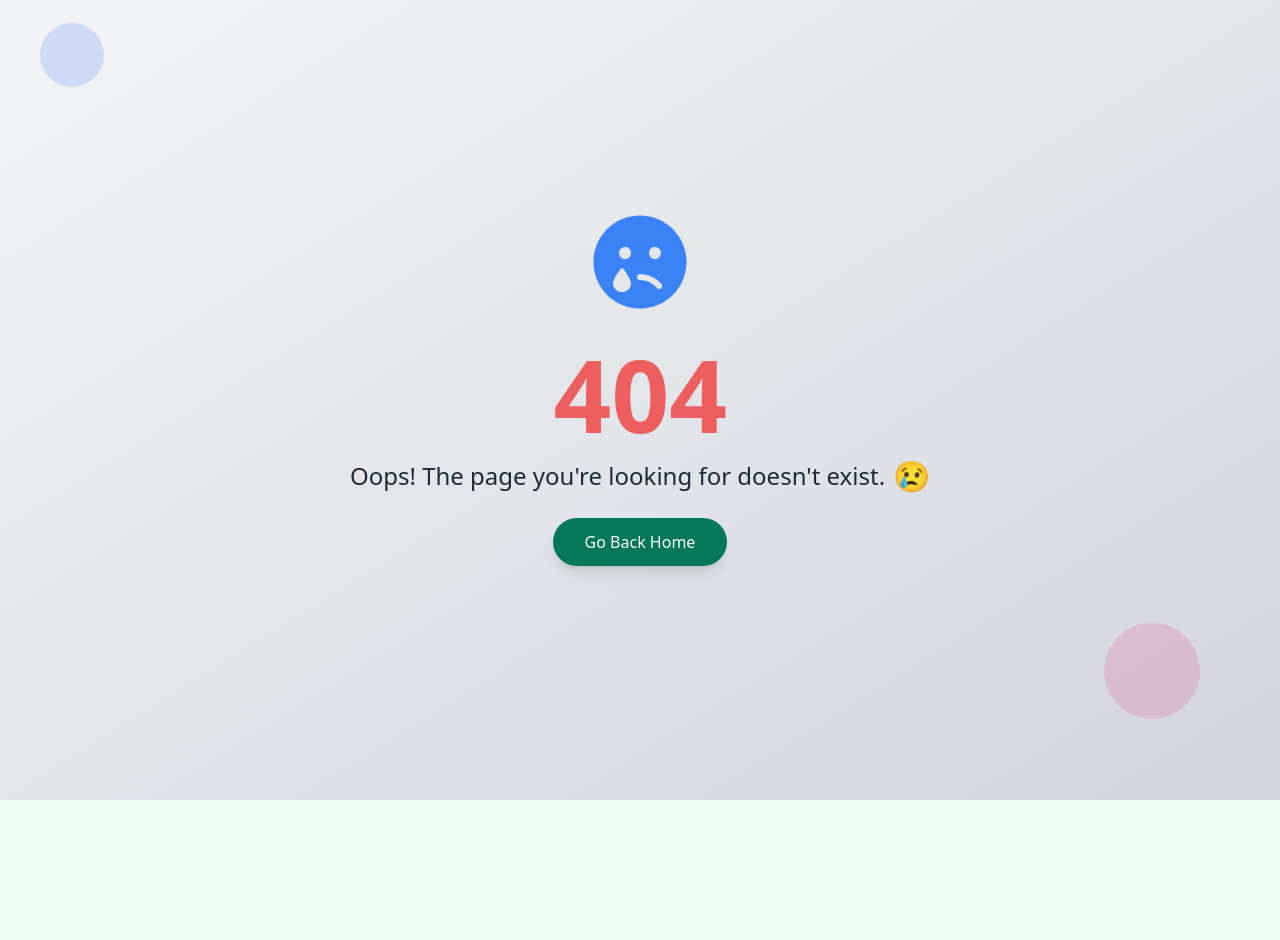
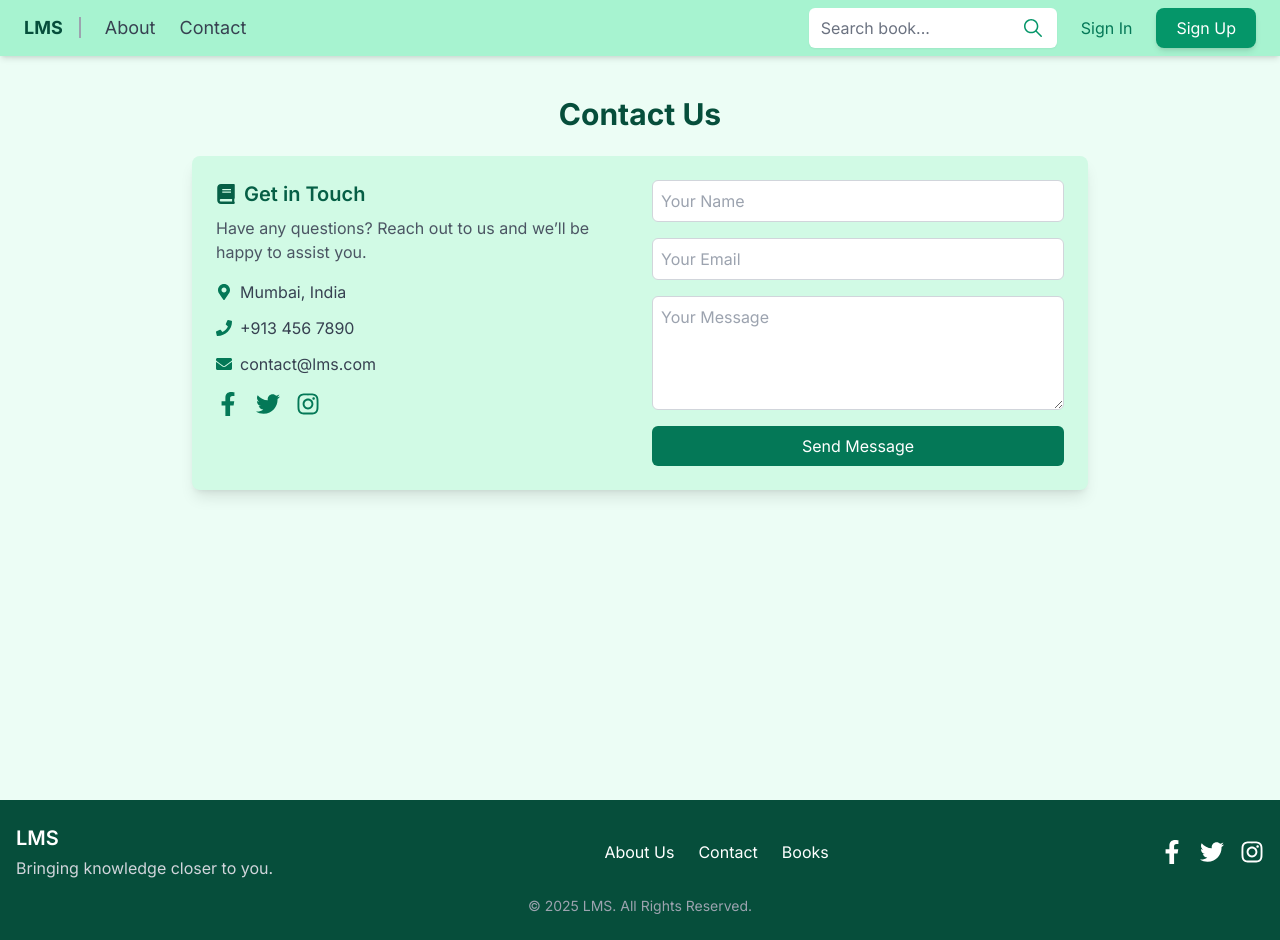
Before and after one commit to MohdSahbaz/Library-Management-System-New, a React (Vite) app in the folder clinet/: page /contact in a window 1280 px wide. Before the commit this address had no page. Before the commit the page ends 800 px from the top, so only its background shows below. Built offline with nearby package versions, Linux system fonts and the light colour scheme.

Commit message:
created about page, contact and footer and some minor animation and screen size changes

```diff
--- a/clinet/src/components/common/AboutUs.jsx
+++ b/clinet/src/components/common/AboutUs.jsx
@@ -0,0 +1,72 @@
+import { useEffect } from "react";
+import { Link } from "react-router-dom";
+import "../animations/animations.css";
+
+const About = () => {
+  // Scroll to top when this component mounts
+  useEffect(() => {
+    window.scrollTo(0, 0);
+  }, []);
+
+  return (
+    <div className="flex justify-center items-center bg-emerald-50 min-h-[calc(100vh-56px)] p-6 fade-in">
+      <div className="bg-emerald-100/[0.5] shadow-md rounded-sm overflow-hidden flex flex-col md:flex-row w-full max-w-6xl">
+        {/* Left: About Us Image */}
+        <div className="w-full md:w-1/3 p-4 flex justify-center">
+          <img
+            src="Library.webp"
+            alt="About Us"
+            className="h-60 object-cover rounded-sm border border-emerald-800"
+          />
+        </div>
+
+        {/* Right: About Us Content */}
+        <div className="p-6 w-full">
+          <h1 className="text-3xl font-semibold text-emerald-900">About Us</h1>
+          <p className="mt-4 text-gray-700">
+            Welcome to LMS library! We are passionate about bringing knowledge
+            to everyone. Our collection features thousands of books across
+            different genres, from fiction to self-improvement.
+          </p>
+
+          <p className="mt-2 text-gray-700">
+            We believe in the power of reading and strive to provide the best
+            resources for book lovers. Whether you're looking for the latest
+            bestsellers or timeless classics, we have something for everyone.
+          </p>
+
+          {/* Contact Info */}
+          <div className="mt-4">
+            <p>
+              <strong>Email:</strong> contact@lms.com
+            </p>
+            <p>
+              <strong>Phone:</strong> +913 456 7890
+            </p>
+            <p>
+              <strong>Address:</strong> Mumbai, India
+            </p>
+          </div>
+
+          {/* Buttons */}
+          <div className="mt-6 flex gap-4">
+            <Link
+              to="/contact"
+              className="bg-blue-600 text-white px-4 py-2 rounded-lg hover:bg-blue-700 transition"
+            >
+              Contact Us
+            </Link>
+            <Link
+              to="/books"
+              className="bg-green-600 text-white px-4 py-2 rounded-lg hover:bg-green-700 transition"
+            >
+              Visit Library
+            </Link>
+          </div>
+        </div>
+      </div>
+    </div>
+  );
+};
+
+export default About;
--- a/clinet/src/components/common/Contact.jsx
+++ b/clinet/src/components/common/Contact.jsx
@@ -0,0 +1,93 @@
+import { useEffect } from "react";
+import {
+  FaFacebookF,
+  FaTwitter,
+  FaInstagram,
+  FaPhone,
+  FaEnvelope,
+  FaMapMarkerAlt,
+  FaBook,
+} from "react-icons/fa";
+import "../animations/animations.css";
+
+const Contact = () => {
+  useEffect(() => {
+    window.scroll(0, 0);
+  }, []);
+
+  return (
+    <div className="min-h-[calc(100vh-56px)] bg-emerald-50 flex flex-col items-center py-10 px-4 fade-in">
+      <h1 className="text-3xl font-bold mb-6">Contact Us</h1>
+
+      <div className="max-w-4xl w-full bg-emerald-100 text-gray-900 p-6 rounded-lg shadow-lg">
+        {/* Contact Information */}
+        <div className="grid grid-cols-1 md:grid-cols-2 gap-6">
+          <div>
+            <h2 className="text-xl font-semibold text-emerald-800 flex items-center">
+              <FaBook className="mr-2" /> Get in Touch
+            </h2>
+            <p className="text-gray-600 mt-2">
+              Have any questions? Reach out to us and we’ll be happy to assist
+              you.
+            </p>
+            <div className="mt-4 space-y-3">
+              <p className="flex items-center text-gray-700">
+                <FaMapMarkerAlt className="text-emerald-700 mr-2" /> Mumbai,
+                India
+              </p>
+              <p className="flex items-center text-gray-700">
+                <FaPhone className="text-emerald-700 mr-2" /> +913 456 7890
+              </p>
+              <p className="flex items-center text-gray-700">
+                <FaEnvelope className="text-emerald-700 mr-2" /> contact@lms.com
+              </p>
+            </div>
+
+            {/* Social Media */}
+            <div className="mt-4 flex space-x-4">
+              <a href="#" className="text-emerald-700 hover:text-emerald-900">
+                <FaFacebookF size={24} />
+              </a>
+              <a href="#" className="text-emerald-700 hover:text-emerald-900">
+                <FaTwitter size={24} />
+              </a>
+              <a href="#" className="text-emerald-700 hover:text-emerald-900">
+                <FaInstagram size={24} />
+              </a>
+            </div>
+          </div>
+
+          {/* Contact Form */}
+          <form className="flex flex-col space-y-4">
+            <input
+              type="text"
+              placeholder="Your Name"
+              className="border border-gray-300 p-2 rounded-md focus:outline-none focus:ring-2 focus:ring-emerald-500"
+              required
+            />
+            <input
+              type="email"
+              placeholder="Your Email"
+              className="border border-gray-300 p-2 rounded-md focus:outline-none focus:ring-2 focus:ring-emerald-500"
+              required
+            />
+            <textarea
+              rows="4"
+              placeholder="Your Message"
+              className="border border-gray-300 p-2 rounded-md focus:outline-none focus:ring-2 focus:ring-emerald-500"
+              required
+            ></textarea>
+            <button
+              type="submit"
+              className="bg-emerald-700 text-white py-2 rounded-md hover:bg-emerald-900 transition"
+            >
+              Send Message
+            </button>
+          </form>
+        </div>
+      </div>
+    </div>
+  );
+};
+
+export default Contact;
--- a/clinet/src/components/common/Footer.jsx
+++ b/clinet/src/components/common/Footer.jsx
@@ -0,0 +1,74 @@
+import { Link } from "react-router-dom";
+import { FaFacebookF, FaTwitter, FaInstagram } from "react-icons/fa";
+
+const Footer = () => {
+  return (
+    <footer className="bg-emerald-900 text-white py-6 sticky">
+      <div className="max-w-7xl mx-auto px-4 flex flex-col md:flex-row justify-between items-center">
+        {/* Left: Brand Info */}
+        <div className="text-center md:text-left">
+          <h2 className="text-xl font-semibold">LMS</h2>
+          <p className="text-gray-300 mt-1">
+            Bringing knowledge closer to you.
+          </p>
+        </div>
+
+        {/* Center: Navigation Links */}
+        <div className="mt-4 md:mt-0">
+          <ul className="flex gap-6">
+            <li>
+              <Link to="/about" className="hover:underline">
+                About Us
+              </Link>
+            </li>
+            <li>
+              <Link to="/contact" className="hover:underline">
+                Contact
+              </Link>
+            </li>
+            <li>
+              <Link to="/books" className="hover:underline">
+                Books
+              </Link>
+            </li>
+          </ul>
+        </div>
+
+        {/* Right: Social Media Links */}
+        <div className="mt-4 md:mt-0 flex gap-4">
+          <a
+            href="https://facebook.com"
+            target="_blank"
+            rel="noopener noreferrer"
+            className="text-white hover:text-gray-300 transition"
+          >
+            <FaFacebookF size={24} />
+          </a>
+          <a
+            href="https://twitter.com"
+            target="_blank"
+            rel="noopener noreferrer"
+            className="text-white hover:text-gray-300 transition"
+          >
+            <FaTwitter size={24} />
+          </a>
+          <a
+            href="https://instagram.com"
+            target="_blank"
+            rel="noopener noreferrer"
+            className="text-white hover:text-gray-300 transition"
+          >
+            <FaInstagram size={24} />
+          </a>
+        </div>
+      </div>
+
+      {/* Bottom Section */}
+      <div className="text-center text-gray-400 mt-4 text-sm">
+        © {new Date().getFullYear()} LMS. All Rights Reserved.
+      </div>
+    </footer>
+  );
+};
+
+export default Footer;
--- a/clinet/src/components/common/book/SingleBook.jsx
+++ b/clinet/src/components/common/book/SingleBook.jsx
@@ -34,13 +34,13 @@ const SingleBook = () => {
   }, [bookId]);
 
   return (
-    <>
+    <div className="min-h-[calc(100vh-56px)] bg-emerald-50">
       <div
         className={`flex justify-center items-center bg-emerald-50 p-6 fade-in`}
       >
         {loader && <Loader />}
         {error && <h1>{error}</h1>}
-        {book && !error && (
+        {book && !error && !loader && (
           <div className="bg-emerald-100/[0.5] shadow-md rounded-sm overflow-hidden flex flex-col md:flex-row w-full max-w-8xl">
             {/* Left: Book Image */}
             <div className="w-full md:w-1/3 p-4">
@@ -93,7 +93,7 @@ const SingleBook = () => {
         )}
       </div>
       <MostSoldBooks />
-    </>
+    </div>
   );
 };
 
--- a/clinet/src/components/common/header/Header.jsx
+++ b/clinet/src/components/common/header/Header.jsx
@@ -1,10 +1,11 @@
 import { Outlet } from "react-router-dom";
 import ForLargeDevice from "./ForLargDevice";
 import ForSmallDevice from "./ForSmallDevice";
+import Footer from "../Footer";
 
 const Header = () => {
   return (
-    <div className="font-serif bg-gray-100 text-emerald-900">
+    <div className="bg-gray-100 text-emerald-900">
       {/* Header Section for larger device*/}
       <ForLargeDevice />
 
@@ -13,6 +14,7 @@ const Header = () => {
 
       {/* Outlet Section */}
       <Outlet />
+      <Footer />
     </div>
   );
 };
--- a/clinet/src/index.css
+++ b/clinet/src/index.css
@@ -1,4 +1,5 @@
 /* Tailwind CSS */
+@import url('https://fonts.googleapis.com/css2?family=Inter:wght@300;400;600;700&display=swap');
 @tailwind base;
 @tailwind components;
 @tailwind utilities;
--- a/clinet/src/pages/books/Book.jsx
+++ b/clinet/src/pages/books/Book.jsx
@@ -1,14 +1,17 @@
-import { useContext } from "react";
+import { useContext, useEffect } from "react";
 import { BookContext } from "../../context/BookContext";
 import BookCard from "./BookCard";
 import MostSoldBooks from "./MostSoldBooks";
 
 const Books = () => {
+  useEffect(() => {
+    window.scrollTo(0, 0);
+  }, []);
   return (
-    <>
+    <div className="min-h-[calc(100vh-56px)] bg-emerald-50">
       <BookCard />
       <MostSoldBooks />
-    </>
+    </div>
   );
 };
 
--- a/clinet/src/pages/books/SearchPage.jsx
+++ b/clinet/src/pages/books/SearchPage.jsx
@@ -13,7 +13,7 @@ const SearchBook = () => {
   }, [query]);
 
   return (
-    <div className="bg-emerald-50 md:p-4">
+    <div className="bg-emerald-50 md:p-4 min-h-[calc(100vh-56px)]">
       <BookList
         books={searchBook}
         loader={loader}
--- a/clinet/tailwind.config.js
+++ b/clinet/tailwind.config.js
@@ -2,20 +2,8 @@ module.exports = {
   content: ["./src/**/*.{js,jsx,ts,tsx}"],
   theme: {
     extend: {
-      animation: {
-        wiggle: "wiggle 1s ease-in-out infinite",
-        float: "float 4s ease-in-out infinite",
-        "float-slow": "float 6s ease-in-out infinite",
-      },
-      keyframes: {
-        wiggle: {
-          "0%, 100%": { transform: "rotate(-3deg)" },
-          "50%": { transform: "rotate(3deg)" },
-        },
-        float: {
-          "0%, 100%": { transform: "translateY(0)" },
-          "50%": { transform: "translateY(-20px)" },
-        },
+      fontFamily: {
+        sans: ["Inter", "sans-serif"],
       },
     },
   },
```
Also changed, not shown: clinet/src/App.jsx (+11 -0 lines), clinet/src/pages/Home.jsx (+8 -4 lines), clinet/public/Library.webp (added), clinet/public/Librrary-Image.webp (added).
